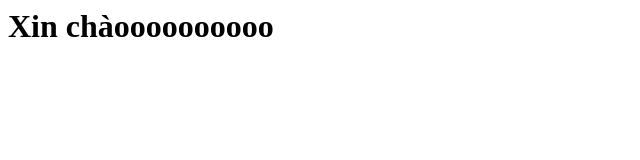
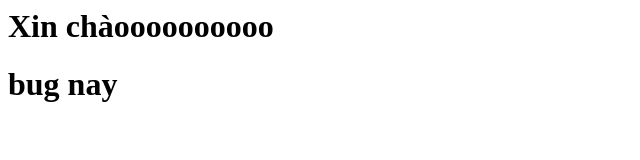
Before and after one commit to LeBinh2411/DemoGitHub, a plain HTML site: page index.html in a window 1280 px wide. Shown: the whole page, without its empty margins (0-640 px from the left). Drawn offline with Linux system fonts and the light colour scheme.

Commit message:
Update index.html

```diff
--- a/index.html
+++ b/index.html
@@ -1 +1,3 @@
 <h1>Xin chàoooooooooo</h1>
+
+<h1>bug nay</h1>
```
